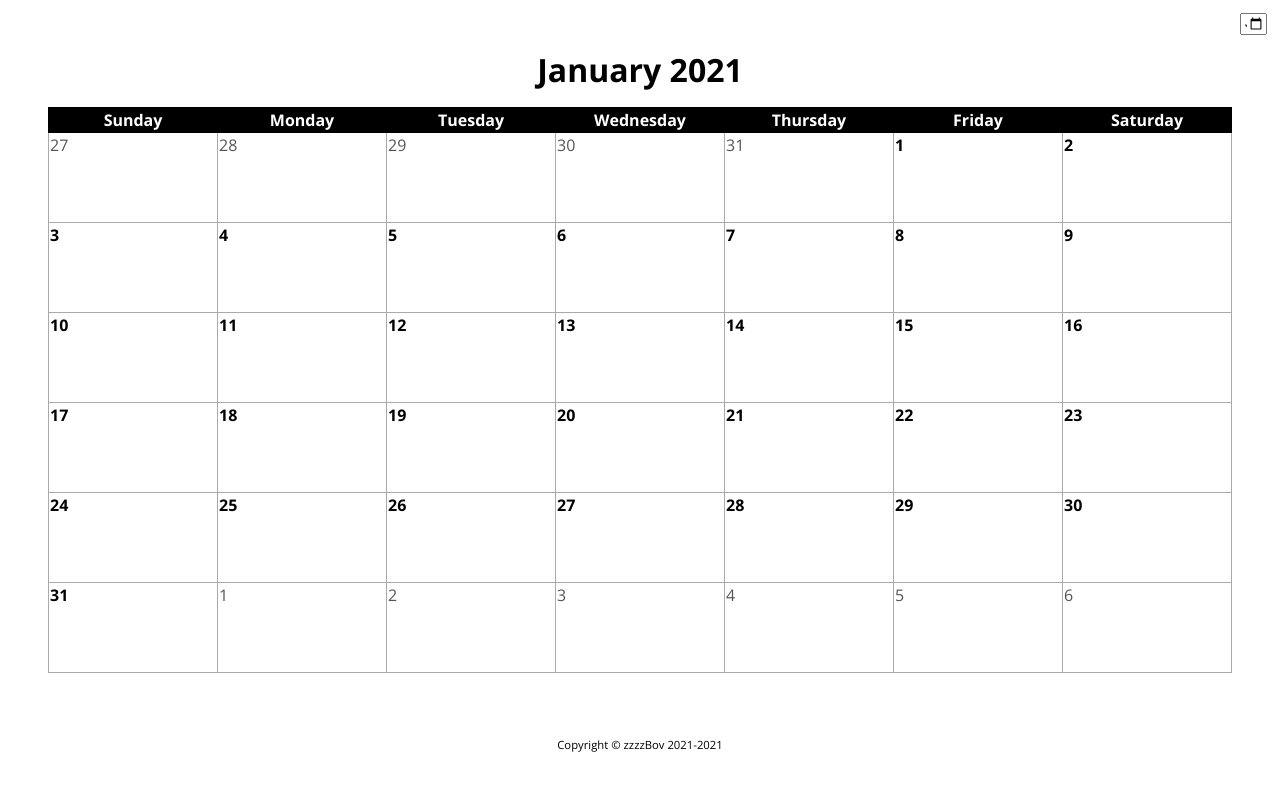
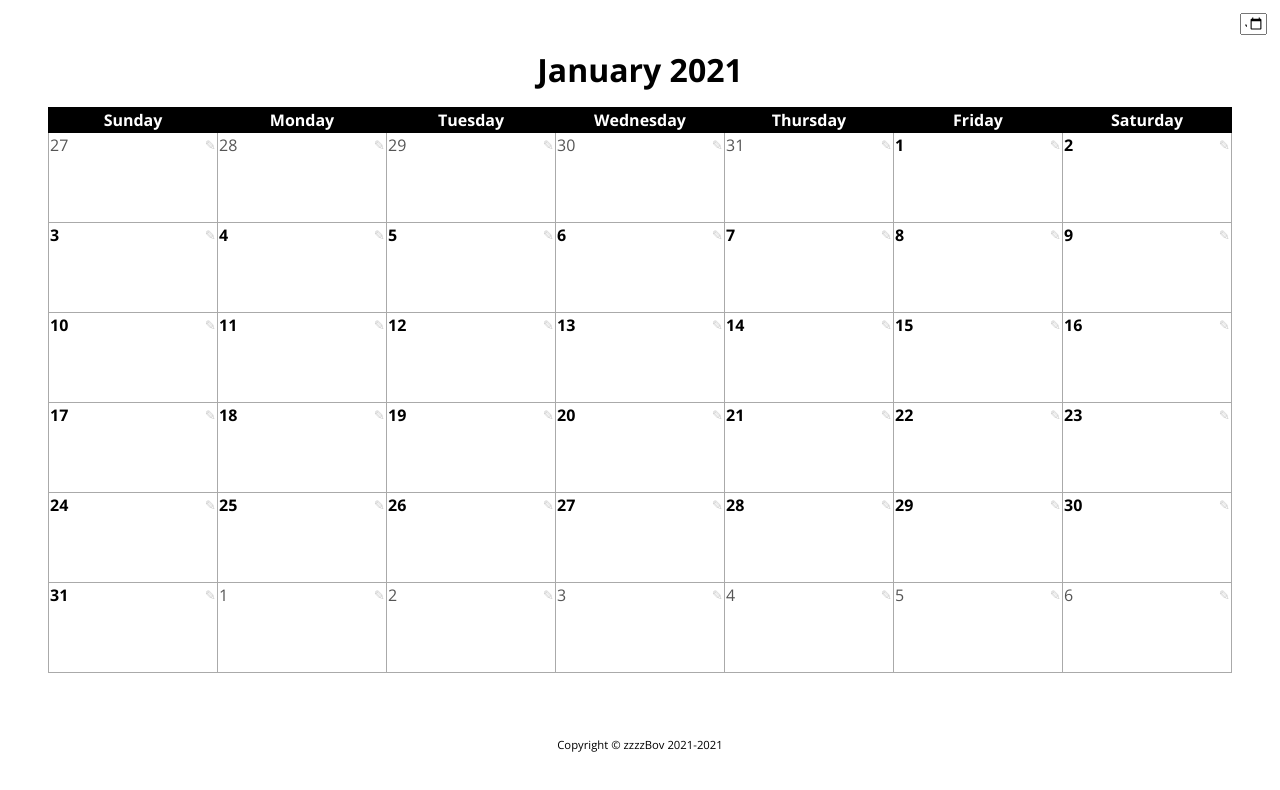
Before and after one commit to zzzzBov/mealplan, a React (Create React App) app: page / in a window 1280 px wide. Shown: the top 790 px of the page. Built offline with nearby package versions, Linux system fonts and the light colour scheme.

Commit message:
implement basic day structure

```diff
--- a/src/components/Calendar.tsx
+++ b/src/components/Calendar.tsx
@@ -33,7 +33,7 @@ const $Wrapper = styled.div`
 
 const $Table = styled.table`
   border-collapse: collapse;
-  min-width: 60rem;
+  min-width: 70rem;
   table-layout: fixed;
   width: 100%;
 `;
--- a/src/components/Day.tsx
+++ b/src/components/Day.tsx
@@ -1,11 +1,19 @@
 import React, { FC } from 'react';
 import styled from 'styled-components';
 import { ICalendarDayProps } from './Calendar';
-import { black, grey5 } from '../styles';
+import { black, grey5, d1, d2 } from '../styles';
 
 export interface IDayProps extends ICalendarDayProps {}
 
-const $Wrapper = styled.div``;
+// prettier-ignore
+const $Wrapper = styled.div`
+  display: grid;
+  grid-template:
+    'date edit' auto
+    'menu menu' 1fr
+  /  1fr  1fr   ;
+  min-height: 100%;
+`;
 
 interface IDateProps {
   current: boolean;
@@ -14,13 +22,43 @@ interface IDateProps {
 const $Date = styled.span<IDateProps>`
   color: ${({ current }) => (current ? black : grey5)};
   font-weight: ${({ current }) => (current ? 'bold' : 'normal')};
+  grid-area: date;
 `;
+
+const $Edit = styled.button`
+  background-color: transparent;
+  border: 0;
+  cursor: pointer;
+  grid-area: edit;
+  justify-self: end;
+  opacity: 0.2;
+  padding: 0;
+
+  ${$Wrapper}:hover &,
+  ${$Wrapper}:focus-within & {
+    opacity: 1;
+  }
+
+  @media print {
+    display: none;
+  }
+`;
+
+const $Menu = styled.div`
+  font-size: ${d2}em;
+  grid-area: menu;
+  text-align: center;
+`;
+
+// Star: &#9733;
 
 export const Day: FC<IDayProps> = ({ day, month }) => {
   const date = day.getDate();
   return (
     <$Wrapper>
       <$Date current={day.getMonth() === month.getMonth()}>{date}</$Date>
+      <$Edit type="button">&#9998;</$Edit>
+      <$Menu></$Menu>
     </$Wrapper>
   );
 };
--- a/src/components/Edit.tsx
+++ b/src/components/Edit.tsx
@@ -14,6 +14,10 @@ const $Input = styled.input`
   top: 0;
   width: 2em;
 
+  @media print {
+    display: none;
+  }
+
   ::-webkit-calendar-picker-indicator {
     margin: 0;
   }
--- a/src/components/Layout.tsx
+++ b/src/components/Layout.tsx
@@ -7,13 +7,15 @@ interface ILayoutProps {
   main: ReactNode;
 }
 
+// prettier-ignore
 const $Wrapper = styled.div`
   display: grid;
   gap: 1em;
   grid-template:
     'header' auto
     'main  ' 1fr
-    'footer' auto;
+    'footer' auto
+  /  100%    ;
   min-height: 100%;
   padding: 4.8rem;
 `;
--- a/src/styles/core/_document.scss
+++ b/src/styles/core/_document.scss
@@ -1,5 +1,7 @@
 * {
   box-sizing: border-box;
+  flex: 1 0 auto;
+  -webkit-print-color-adjust: exact;
 }
 
 html {
```
